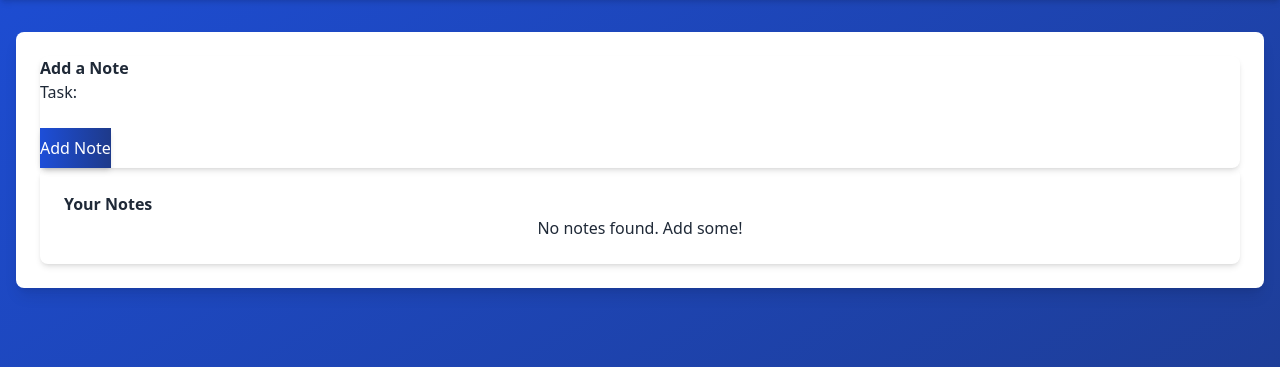
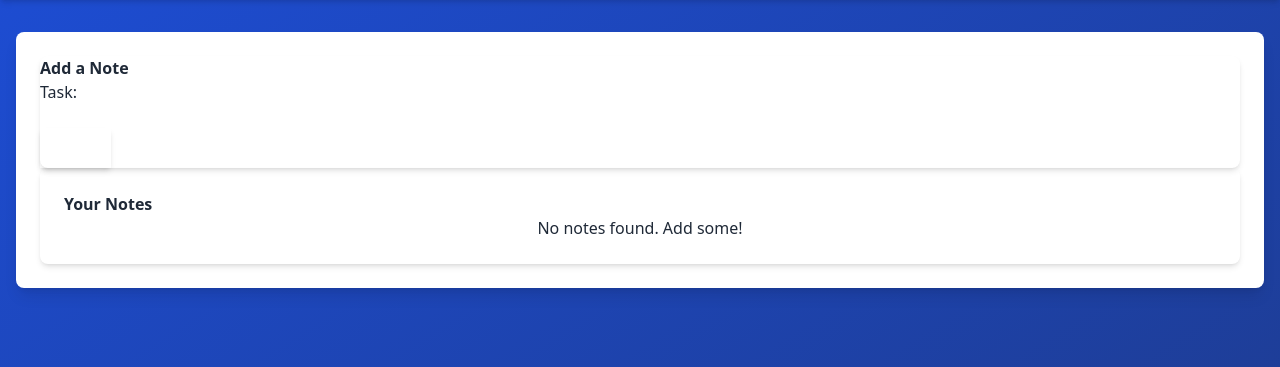
Before and after one commit to NimsaraPeiris/flask-notes-app, a Flask app: page / in a window 1280 px wide. Shown: the part 136-503 px from the top of the page. Run offline with Flask 3, Linux system fonts and the light colour scheme; the visitor is signed in with stand-in values (Sample User, id 1); data that the repository does not hold is empty.

Commit message:
change add note button color

```diff
--- a/templates/dashboard.html
+++ b/templates/dashboard.html
@@ -11,7 +11,7 @@
             <label for="task" class="block mb-1 font-medium text-gray-700">Task:</label>
             <input type="text" id="task" name="task" class="w-full p-2 border border-gray-300 rounded-md focus:ring-2 focus:ring-blue-400 focus:outline-none" required>
         </div>
-            <button type="submit" class="w-full py-2 text-white transition rounded-md shadow-md bg-gradient-to-r from-green-500 to-teal-400 hover:shadow-lg">Add Note</button>
+            <button type="submit" class="w-full py-2 text-white transition bg-blue-500 rounded-md shadow-md hover:shadow-lg">Add Note</button>
     </form>
 </div>
 
```
